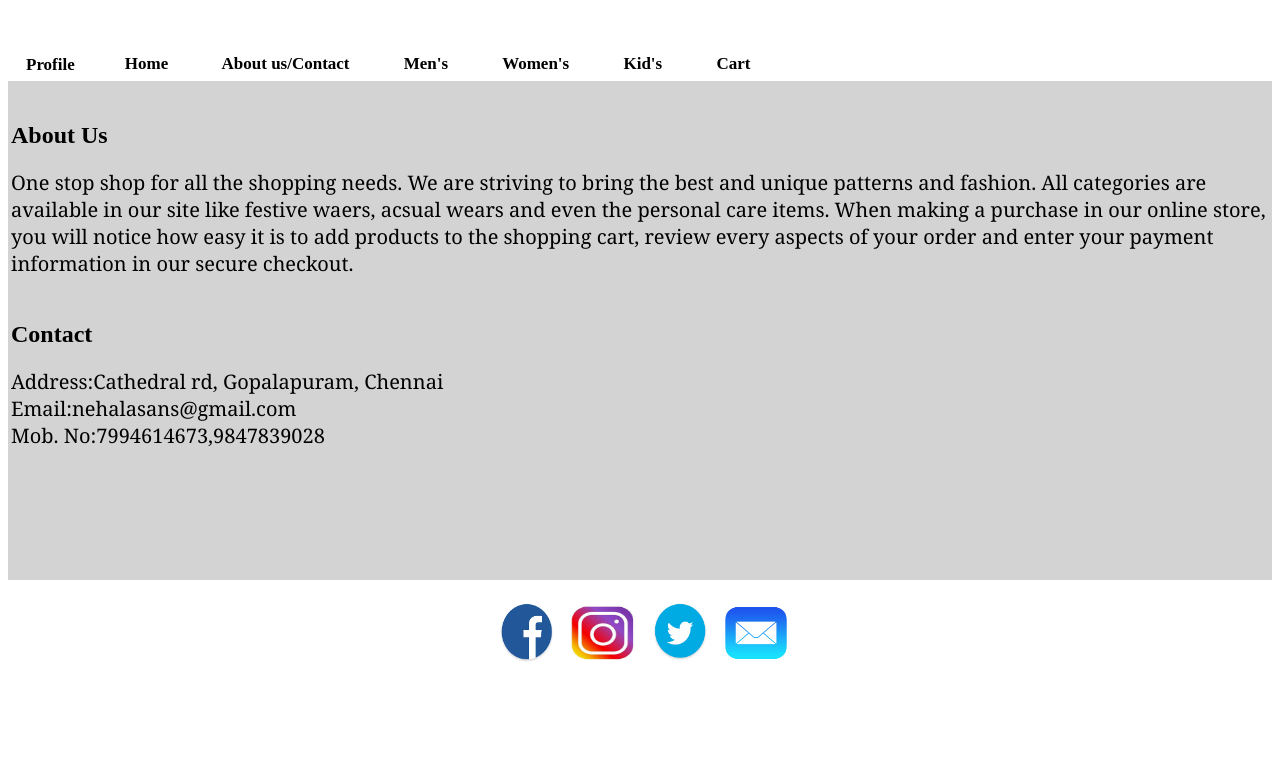
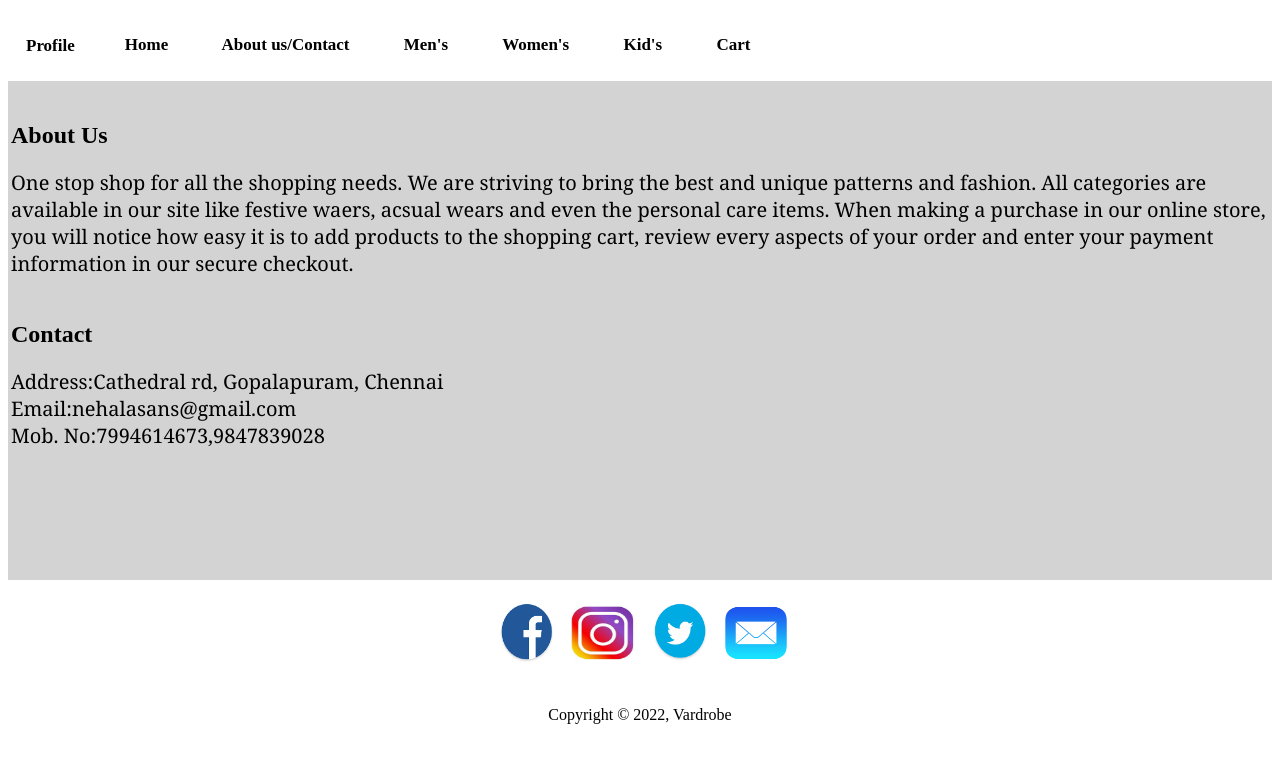
Before and after one commit to sanjana2609/Vardrobe, a plain HTML site: page Aboutus.html in a window 1280 px wide. Shown: the part 35-798 px from the top of the page. Drawn offline with Linux system fonts and the light colour scheme.

Commit message:
Update Aboutus.html

```diff
--- a/Aboutus.html
+++ b/Aboutus.html
@@ -13,7 +13,7 @@
 		text-align:left;
 		position:absolute;
 		padding-right:50px;
-		top:89px;
+		top:70px;
 		left:20px;
 		}
 
@@ -140,11 +140,8 @@
 	Email:nehalasans@gmail.com<br>
 	Mob. No:7994614673,9847839028</p><br><br><br><br><br><br>
 
-
-
-
 	 </td>
-   </tr>
+   	</tr>
 	</table>
 	</div>
 	</main>
@@ -166,7 +163,7 @@
 	</tr>
 	</table>
 	<footer>
-
+		<center><p> Copyright © 2022, Vardrobe</p></center>
 
 	</footer>
 
```
